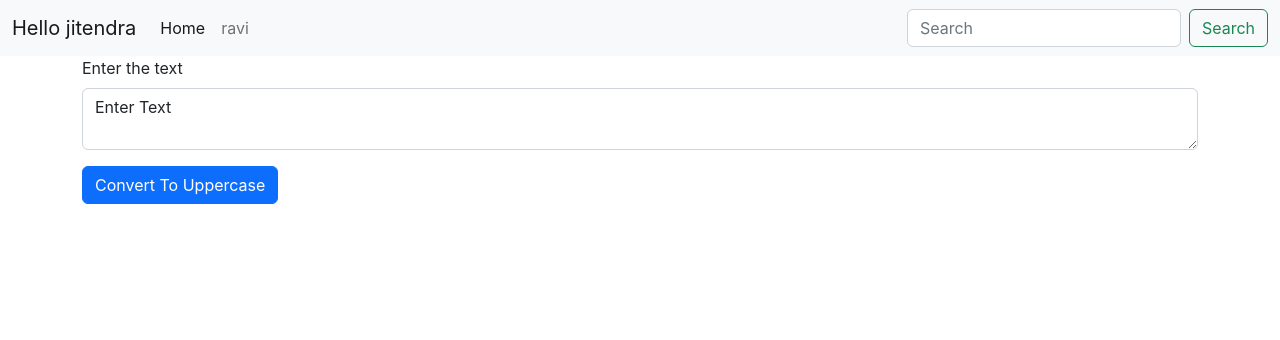
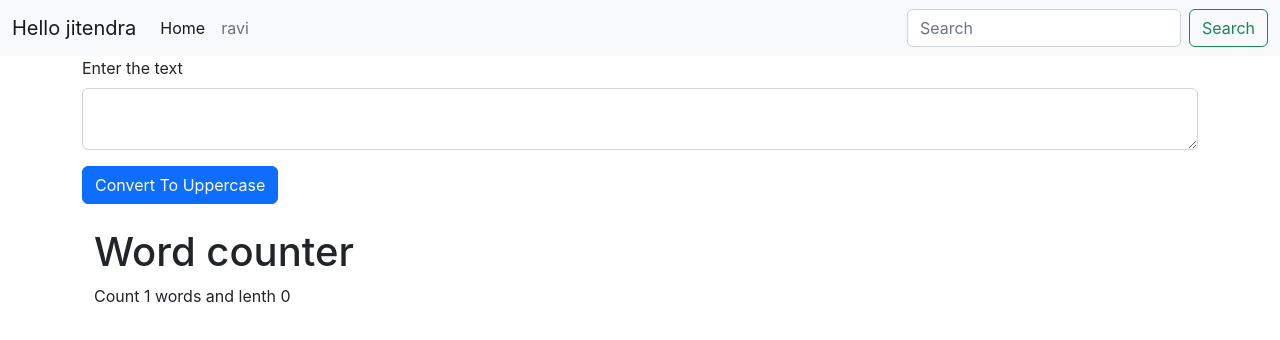
Before and after one commit to Jit397/React-learning, a React (Create React App) app: page / in a window 1280 px wide. Shown: the top 340 px of the page. Built offline with nearby package versions, Linux system fonts and the light colour scheme.

Commit message:
words couner and length

```diff
--- a/src/components/TextForm.js
+++ b/src/components/TextForm.js
@@ -12,7 +12,7 @@
         console.log('OnChange');
         setText(e.target.value);
     }
-    const [text, setText] = useState('Enter Text');
+    const [text, setText] = useState('');
     // you can pass default value null in useState
     return (
         <>
@@ -21,6 +21,10 @@
                 <textarea className="form-control" onChange={onChangeHandler} id="myText" value={text} row='15'></textarea>
             </div>
             <button className='btn btn-primary' onClick={handleUpClick}>Convert To Uppercase</button>
+            <div className='container my-4'>
+                <h1>Word counter</h1>
+                <p>Count {text.split(' ').length} words and lenth {text.length}</p>
+            </div>
         </>
     )
 }
```
